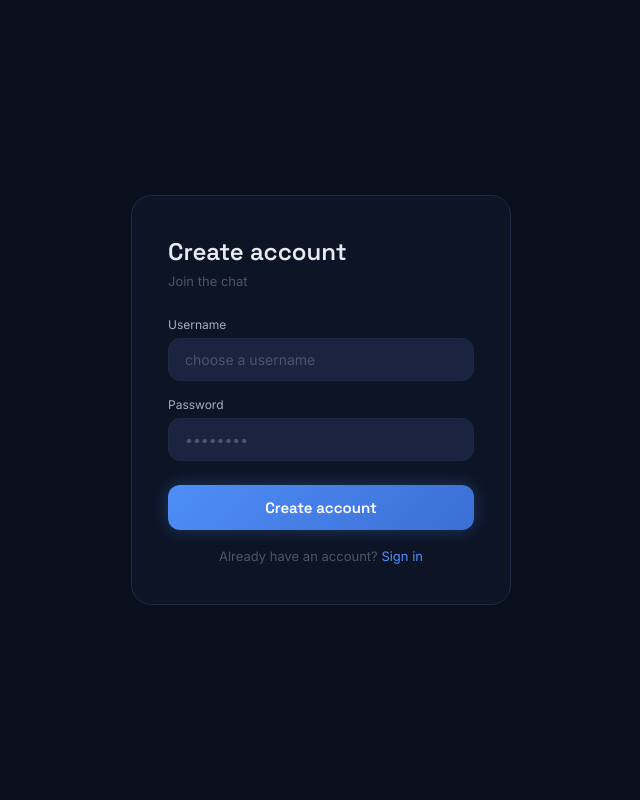
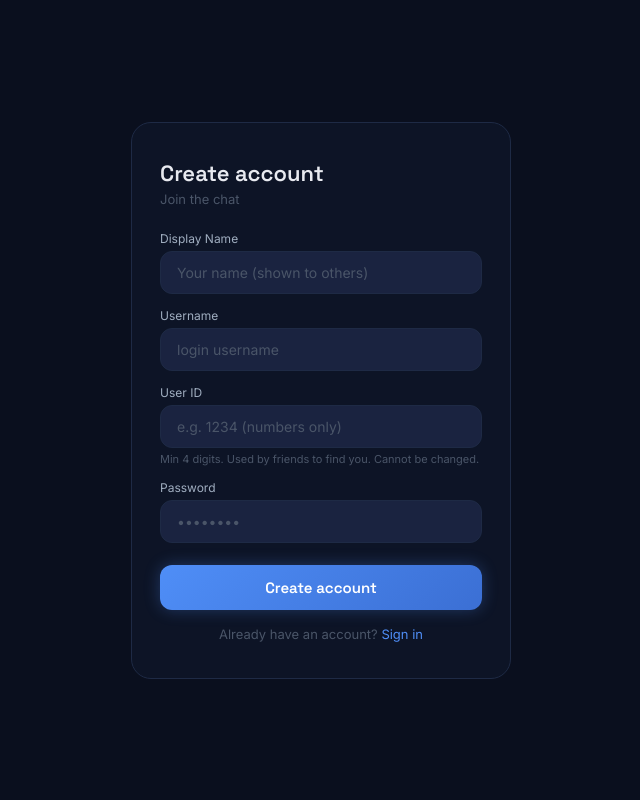
Before and after one commit to itz-me-the-kakarot/chat-app, a Flask app: page /signup in a window 1280 px wide. Shown: the whole page, without its empty margins (319-959 px from the left). Run offline with Flask 3, Linux system fonts and the light colour scheme; some libraries are stand-ins or nearby versions.

Commit message:
Enhance signup form with additional fields and styles
Updated the signup form to include display name and user ID fields, along with improved styling and hints.

```diff
--- a/templates/signup.html
+++ b/templates/signup.html
@@ -7,122 +7,38 @@
   <link href="https://fonts.googleapis.com/css2?family=Space+Grotesk:wght@400;600&family=Inter:wght@400;500&display=swap" rel="stylesheet"/>
   <style>
     *, *::before, *::after { box-sizing: border-box; margin: 0; padding: 0; }
-
-    body {
-      background: #0a0f1e;
-      color: #e8eaf0;
-      font-family: 'Inter', sans-serif;
-      height: 100vh;
-      display: flex;
-      align-items: center;
-      justify-content: center;
-    }
-
-    .card {
-      background: #0d1426;
-      border: 1px solid #1e2a45;
-      border-radius: 20px;
-      padding: 40px 36px;
-      width: 100%;
-      max-width: 380px;
-    }
-
-    h1 {
-      font-family: 'Space Grotesk', sans-serif;
-      font-size: 24px;
-      font-weight: 600;
-      margin-bottom: 6px;
-    }
-
-    p.sub {
-      font-size: 13px;
-      color: #4a5568;
-      margin-bottom: 28px;
-    }
-
-    label {
-      display: block;
-      font-size: 12px;
-      color: #a0aec0;
-      margin-bottom: 6px;
-      margin-top: 16px;
-    }
-
-    input {
-      width: 100%;
-      background: #1a2340;
-      border: 1px solid #1e2a45;
-      border-radius: 12px;
-      padding: 12px 16px;
-      color: #e8eaf0;
-      font-family: 'Inter', sans-serif;
-      font-size: 14px;
-      outline: none;
-      transition: border-color 0.2s;
-    }
-
+    body { background: #0a0f1e; color: #e8eaf0; font-family: 'Inter', sans-serif; min-height: 100vh; display: flex; align-items: center; justify-content: center; padding: 24px; }
+    .card { background: #0d1426; border: 1px solid #1e2a45; border-radius: 20px; padding: 36px 28px; width: 100%; max-width: 380px; }
+    h1 { font-family: 'Space Grotesk', sans-serif; font-size: 22px; font-weight: 600; margin-bottom: 4px; }
+    p.sub { font-size: 13px; color: #4a5568; margin-bottom: 24px; }
+    label { display: block; font-size: 12px; color: #a0aec0; margin-bottom: 5px; margin-top: 14px; }
+    input { width: 100%; background: #1a2340; border: 1px solid #1e2a45; border-radius: 12px; padding: 12px 16px; color: #e8eaf0; font-family: 'Inter', sans-serif; font-size: 14px; outline: none; transition: border-color 0.2s; }
     input:focus { border-color: #4f8ef7; }
     input::placeholder { color: #4a5568; }
-
-    .error {
-      background: #2d1a1a;
-      border: 1px solid #7f1d1d;
-      border-radius: 10px;
-      padding: 10px 14px;
-      font-size: 13px;
-      color: #f87171;
-      margin-top: 16px;
-    }
-
-    button {
-      width: 100%;
-      margin-top: 24px;
-      padding: 13px;
-      background: linear-gradient(135deg, #4f8ef7, #3b6fd4);
-      border: none;
-      border-radius: 12px;
-      color: white;
-      font-family: 'Space Grotesk', sans-serif;
-      font-size: 15px;
-      font-weight: 600;
-      cursor: pointer;
-      transition: opacity 0.2s, transform 0.15s;
-      box-shadow: 0 0 16px rgba(79,142,247,0.3);
-    }
-
-    button:hover { opacity: 0.9; transform: translateY(-1px); }
-    button:active { transform: translateY(0); }
-
-    .link {
-      text-align: center;
-      margin-top: 18px;
-      font-size: 13px;
-      color: #4a5568;
-    }
-
-    .link a {
-      color: #4f8ef7;
-      text-decoration: none;
-    }
+    .hint { font-size: 11px; color: #4a5568; margin-top: 4px; }
+    .error { background: #2d1a1a; border: 1px solid #7f1d1d; border-radius: 10px; padding: 10px 14px; font-size: 13px; color: #f87171; margin-top: 14px; }
+    button { width: 100%; margin-top: 22px; padding: 13px; background: linear-gradient(135deg, #4f8ef7, #3b6fd4); border: none; border-radius: 12px; color: white; font-family: 'Space Grotesk', sans-serif; font-size: 15px; font-weight: 600; cursor: pointer; box-shadow: 0 0 16px rgba(79,142,247,0.3); }
+    .link { text-align: center; margin-top: 16px; font-size: 13px; color: #4a5568; }
+    .link a { color: #4f8ef7; text-decoration: none; }
   </style>
 </head>
 <body>
   <div class="card">
     <h1>Create account</h1>
     <p class="sub">Join the chat</p>
-
-    {% if error %}
-    <div class="error">{{ error }}</div>
-    {% endif %}
-
+    {% if error %}<div class="error">{{ error }}</div>{% endif %}
     <form method="POST">
+      <label>Display Name</label>
+      <input type="text" name="display_name" placeholder="Your name (shown to others)"/>
       <label>Username</label>
-      <input type="text" name="username" placeholder="choose a username" required/>
+      <input type="text" name="username" placeholder="login username" required/>
+      <label>User ID</label>
+      <input type="text" name="user_id" placeholder="e.g. 1234 (numbers only)" pattern="\d{4,}" required/>
+      <div class="hint">Min 4 digits. Used by friends to find you. Cannot be changed.</div>
       <label>Password</label>
       <input type="password" name="password" placeholder="••••••••" required/>
       <button type="submit">Create account</button>
     </form>
-
     <div class="link">Already have an account? <a href="/login">Sign in</a></div>
   </div>
 </body>
```
